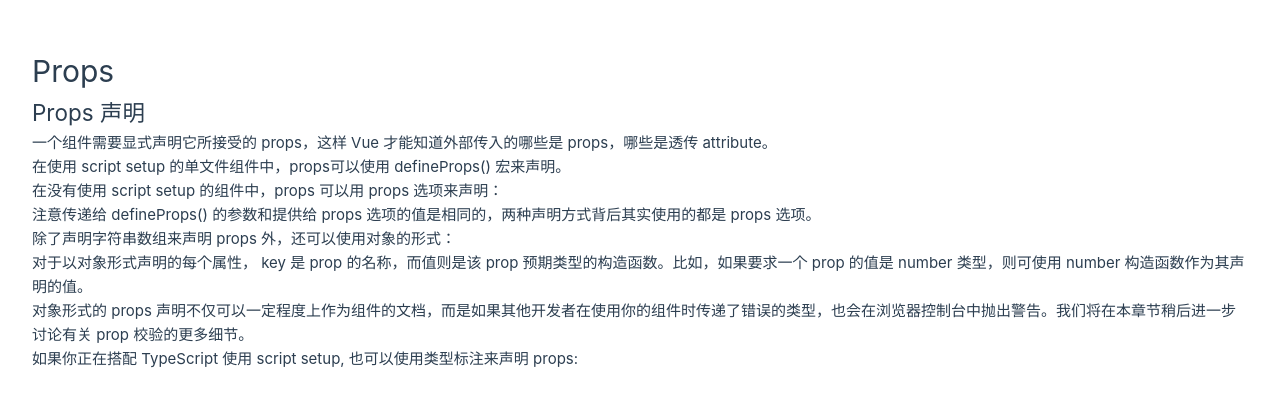
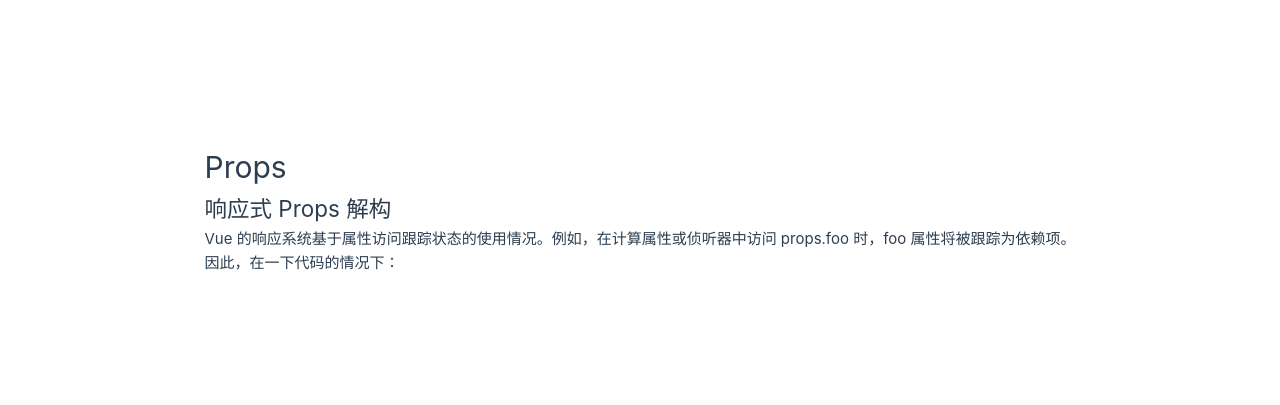
Before and after one commit to ShenlongDev/vue_xx, a Vue app: page / in a window 1280 px wide. Shown: the part 191-596 px from the top of the page. Built offline with nearby package versions, Linux system fonts and the light colour scheme.

Commit message:
docs: 响应式 Props 解构

```diff
--- a/src/views/docs_component/ComponentProps.vue
+++ b/src/views/docs_component/ComponentProps.vue
@@ -1,19 +1,17 @@
 <template>
   <h1>Props</h1>
-  <h2>Props 声明</h2>
-  <p>一个组件需要显式声明它所接受的 props，这样 Vue 才能知道外部传入的哪些是 props，哪些是透传 attribute。</p>
-  <p>在使用 script setup 的单文件组件中，props可以使用 defineProps() 宏来声明。</p>
-  <p>在没有使用 script setup 的组件中，props 可以用 props 选项来声明：</p>
-  <p>注意传递给 defineProps() 的参数和提供给 props 选项的值是相同的，两种声明方式背后其实使用的都是 props 选项。</p>
-  <p>除了声明字符串数组来声明 props 外，还可以使用对象的形式：</p>
-  <p>对于以对象形式声明的每个属性， key 是 prop 的名称，而值则是该 prop 预期类型的构造函数。比如，如果要求一个 prop 的值是 number 类型，则可使用 number 构造函数作为其声明的值。</p>
-  <p>对象形式的 props 声明不仅可以一定程度上作为组件的文档，而是如果其他开发者在使用你的组件时传递了错误的类型，也会在浏览器控制台中抛出警告。我们将在本章节稍后进一步讨论有关 prop 校验的更多细节。</p>
-  <p>如果你正在搭配 TypeScript 使用 script setup, 也可以使用类型标注来声明 props:</p>
+  <h2>响应式 Props 解构</h2>
+  <p>Vue 的响应系统基于属性访问跟踪状态的使用情况。例如，在计算属性或侦听器中访问 props.foo 时，foo 属性将被跟踪为依赖项。</p>
+  <p>因此，在一下代码的情况下：</p>
 </template>
 
-<script setup lang="ts">
-defineProps<{
-  title?: string
-  likes?: number
-}>()
+<script setup>
+import { watchEffect } from 'vue'
+const { foo } = defineProps(['foo'])
+
+watchEffect(() => {
+  // 在 3.5 之前只运行一次
+  // 在 3.5+ 中在 "foo" prop 变化时重新执行
+  console.log(foo)
+})
 </script>
```
